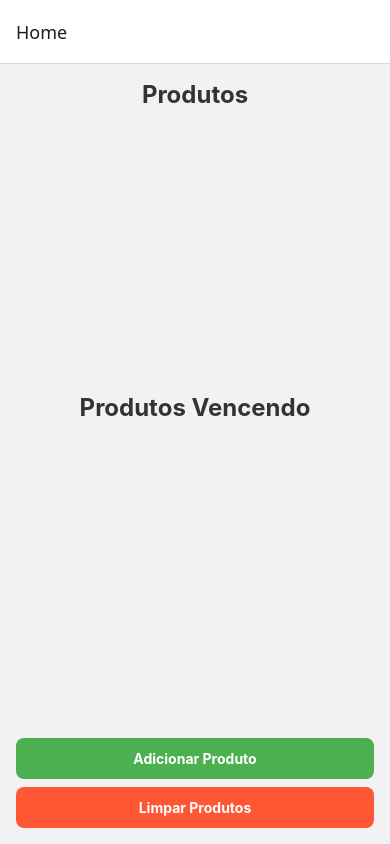
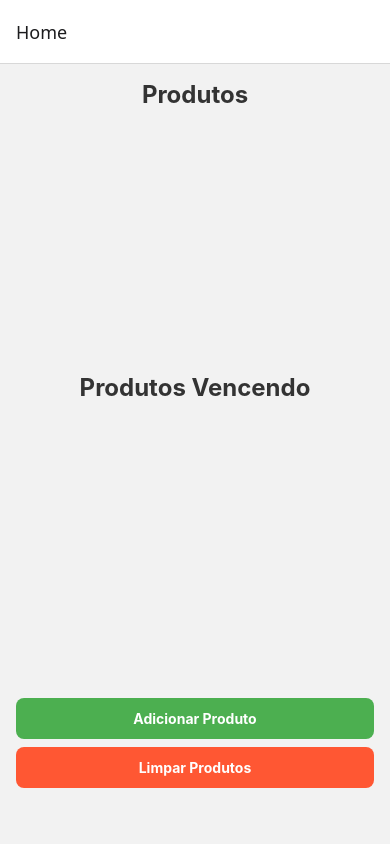
Before and after one commit to pedroalefeix/donation-management, a React Native app: screen /Home in a window 390 px wide. Built offline with nearby package versions, Linux system fonts and the light colour scheme.

Commit message:
ajustes finais

```diff
--- a/src/styles/styles.js
+++ b/src/styles/styles.js
@@ -29,6 +29,7 @@ const styles = StyleSheet.create({
 	},
 	buttonContainer: {
 		marginTop: 16,
+		paddingBottom: 40,
 	},
 	addButton: {
 		marginTop: 16,
```
Also changed, not shown: package.json (+9 -8 lines), 1 other file (tests, documents, lock files or other folders).
